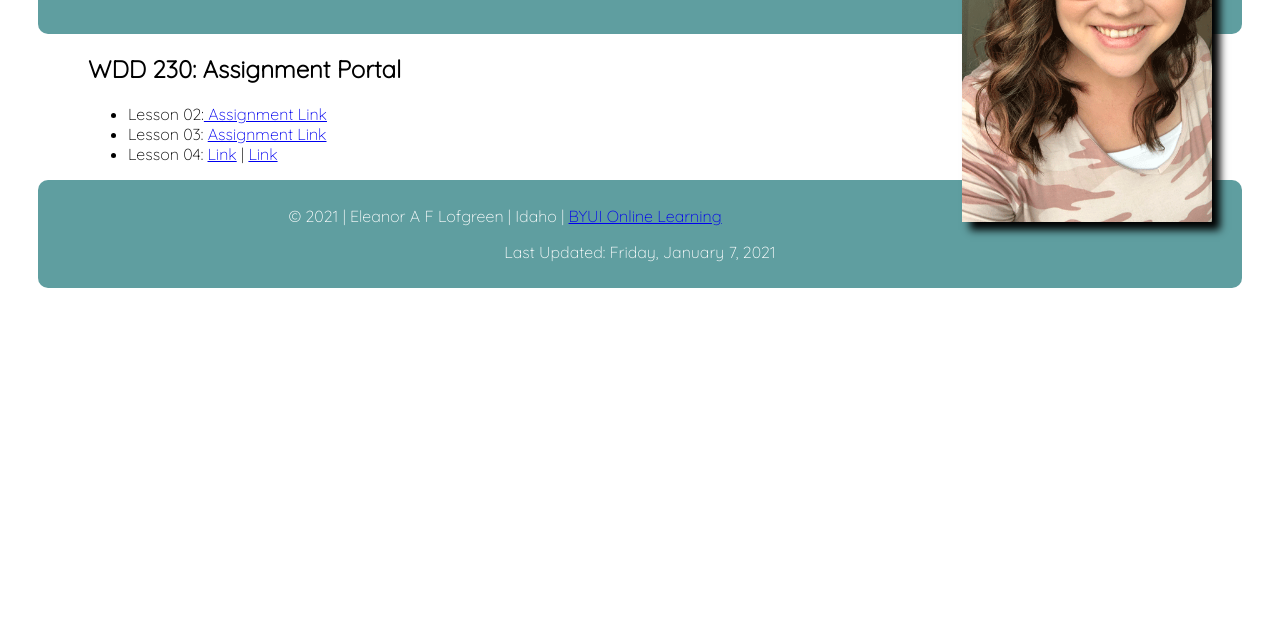
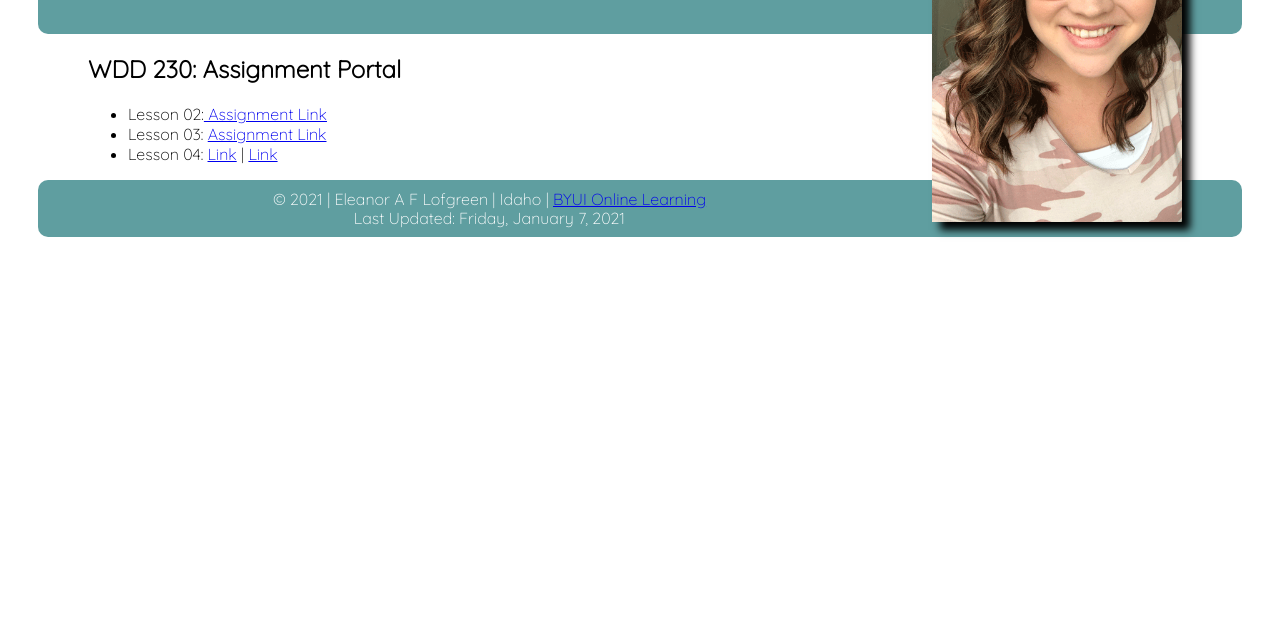
Before and after one commit to eharn/eharn.github.io, a plain HTML site: page index.html in a window 1280 px wide. Shown: the part 179-800 px from the top of the page. Drawn offline with Linux system fonts and the light colour scheme.

Commit message:
footer fix

```diff
--- a/css/style.css
+++ b/css/style.css
@@ -18,7 +18,7 @@ img {
   float: right;
   width: 250px;
   margin-top: 20px;
-  margin-right: 20px;
+  margin-right: 50px;
   box-shadow: 8px 8px 8px black;
   max-width: 100%;
 }
@@ -34,8 +34,12 @@ body {
 footer {
     font-family: Quicksand, Arial, Helvetica, sans-serif;
     background-color: cadetblue;
-    padding: 10px;
     text-align: center;
     border-radius: 10px;
     color: white;
+    padding: 10px;
 }
+
+p {
+    margin: -1px;
+}
```
